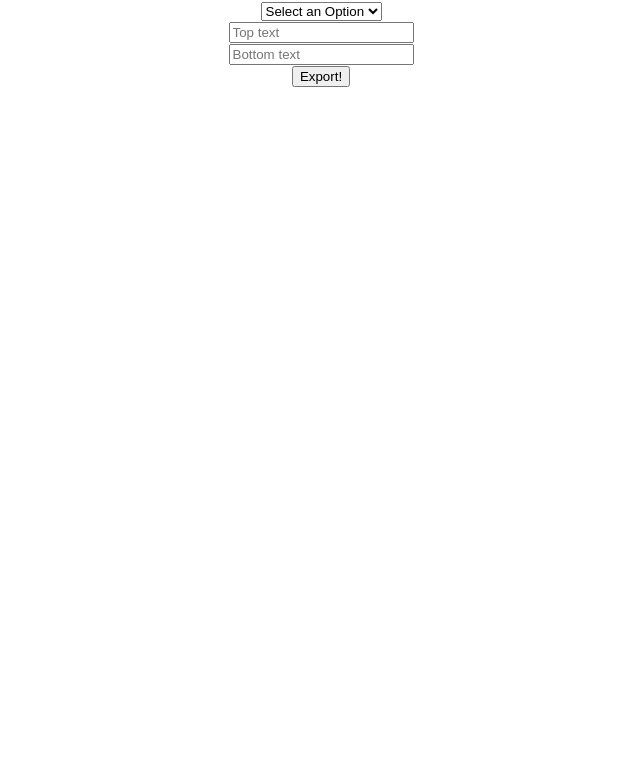
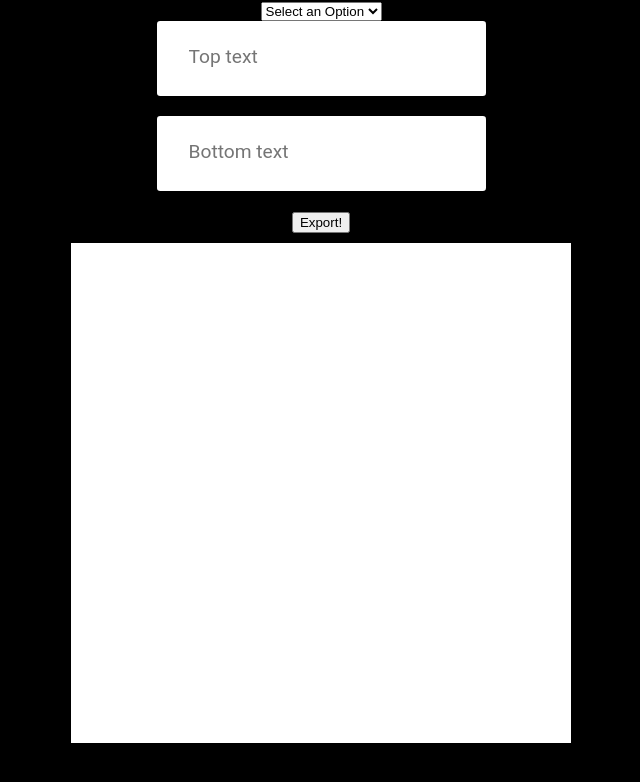
Before and after one commit to sanchezsantiago/mememaker, a React (Create React App) app: page / in a window 1280 px wide. Shown: the top 782 px of the page, without its empty margins (319-959 px from the left). Built offline with nearby package versions, Linux system fonts and the light colour scheme.

Commit message:
Refactor: Input field & background color

```diff
--- a/src/App.css
+++ b/src/App.css
@@ -1,12 +1,30 @@
 .App {
   text-align: center;
+
 }
+
+input{
+  font-family: 'Roboto', sans-serif;
+  color: #333;
+  font-size: 1.2rem;
+	margin: 0 auto;
+  padding: 1.5rem 2rem;
+  border-radius: 0.2rem;
+  background-color: rgb(255, 255, 255);
+  border: none;
+  display: block;
+  border-bottom: 0.3rem solid transparent;
+  transition: all 0.3s;
+}
+
+
 select{
   cursor: pointer;
 }
 .meme{
   display: flex;
   justify-content: center;
+  margin-bottom: 5px;
 
 }
 .meme span {
--- a/src/App.js
+++ b/src/App.js
@@ -53,9 +53,6 @@ function App() {
     </div>
   );
 }
-//Select image
-//Input text - First line
-//Input text - Second line
-//Export button
+
 
 export default App;
--- a/src/index.css
+++ b/src/index.css
@@ -5,6 +5,7 @@ body {
     sans-serif;
   -webkit-font-smoothing: antialiased;
   -moz-osx-font-smoothing: grayscale;
+  background-color: #000;
 }
 
 code {
```
